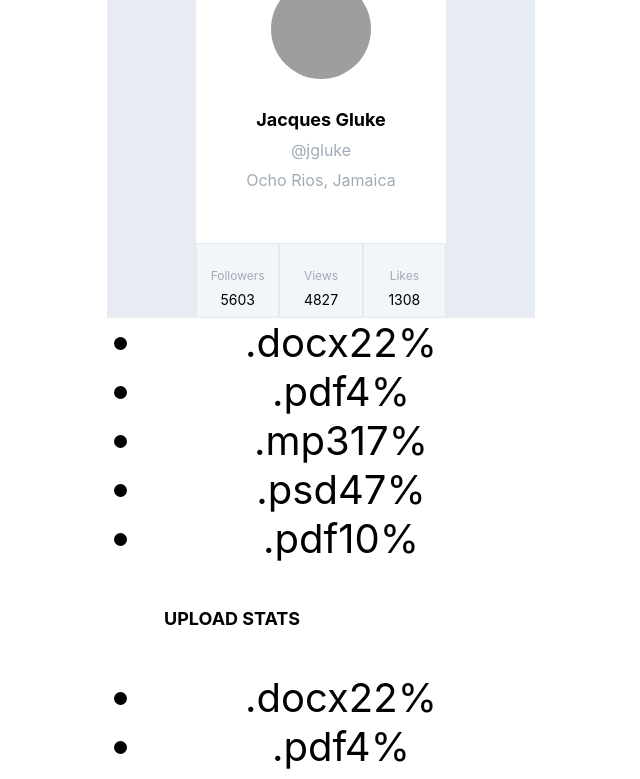
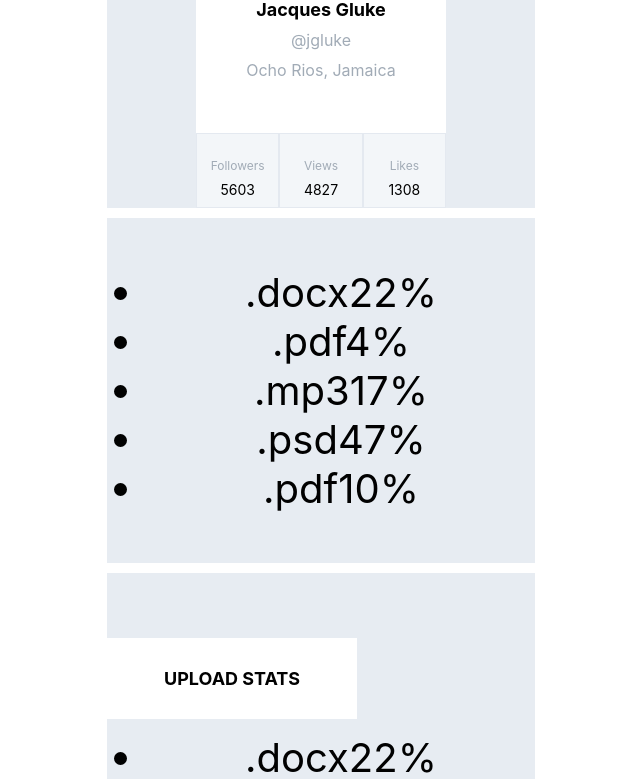
Before and after one commit to nicksolony/goit-react-hw-01-components, a React (Create React App) app: page / in a window 1280 px wide. Shown: the top 779 px of the page, without its empty margins (319-959 px from the left). Built offline with nearby package versions, Linux system fonts and the light colour scheme; grey boxes are pictures that could not be loaded.

Commit message:
fixed Statistics.module.css

```diff
--- a/src/components/Statistics/Statistics.module.css
+++ b/src/components/Statistics/Statistics.module.css
@@ -1,4 +1,8 @@
 .statistics {
     width: 428px;
     text-align: center;
+    background-color: #e7ecf2;
+    margin-top: 10px;
+    padding-top: 50px;
+    padding-bottom: 50px;
 }
```
